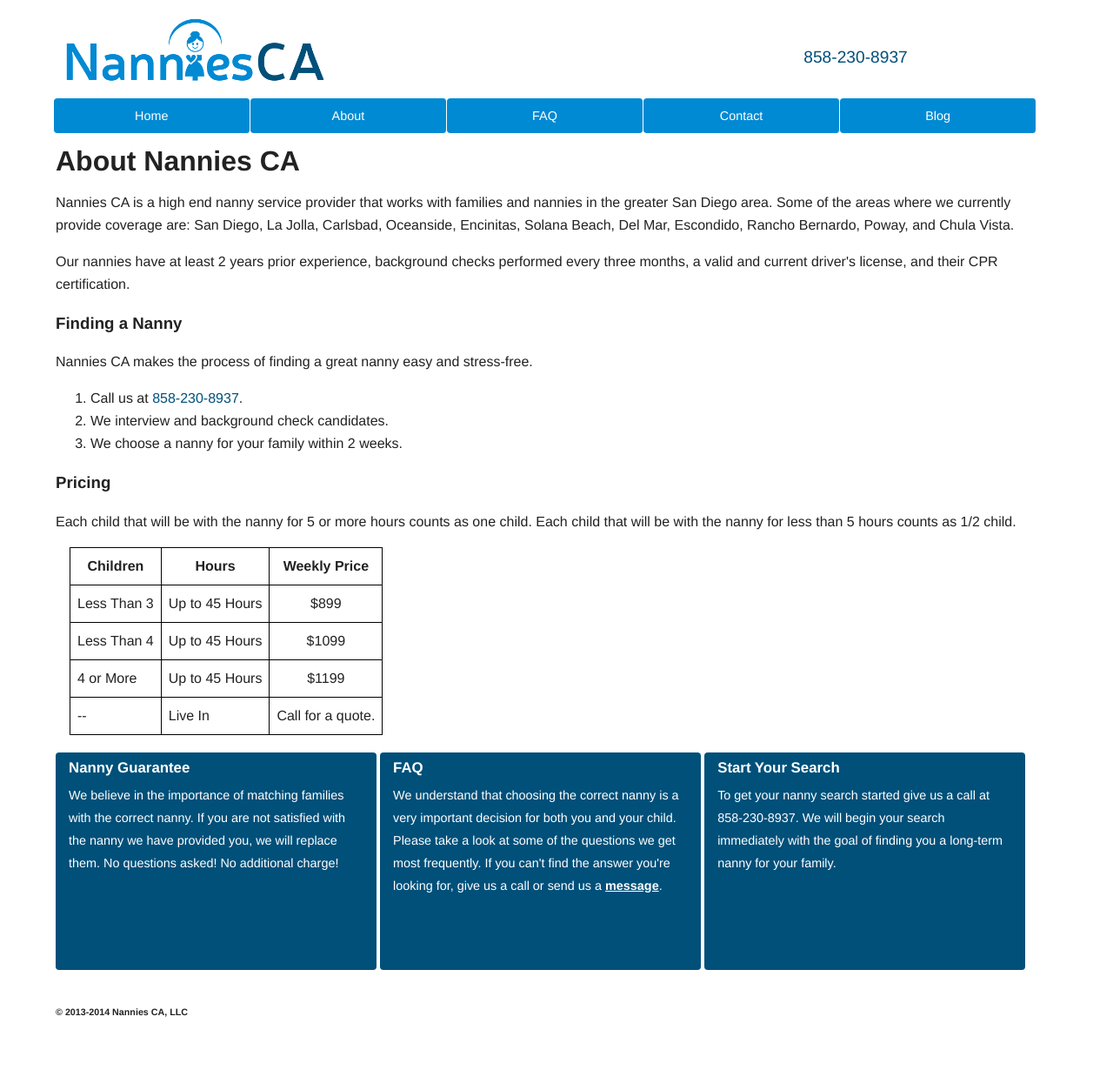
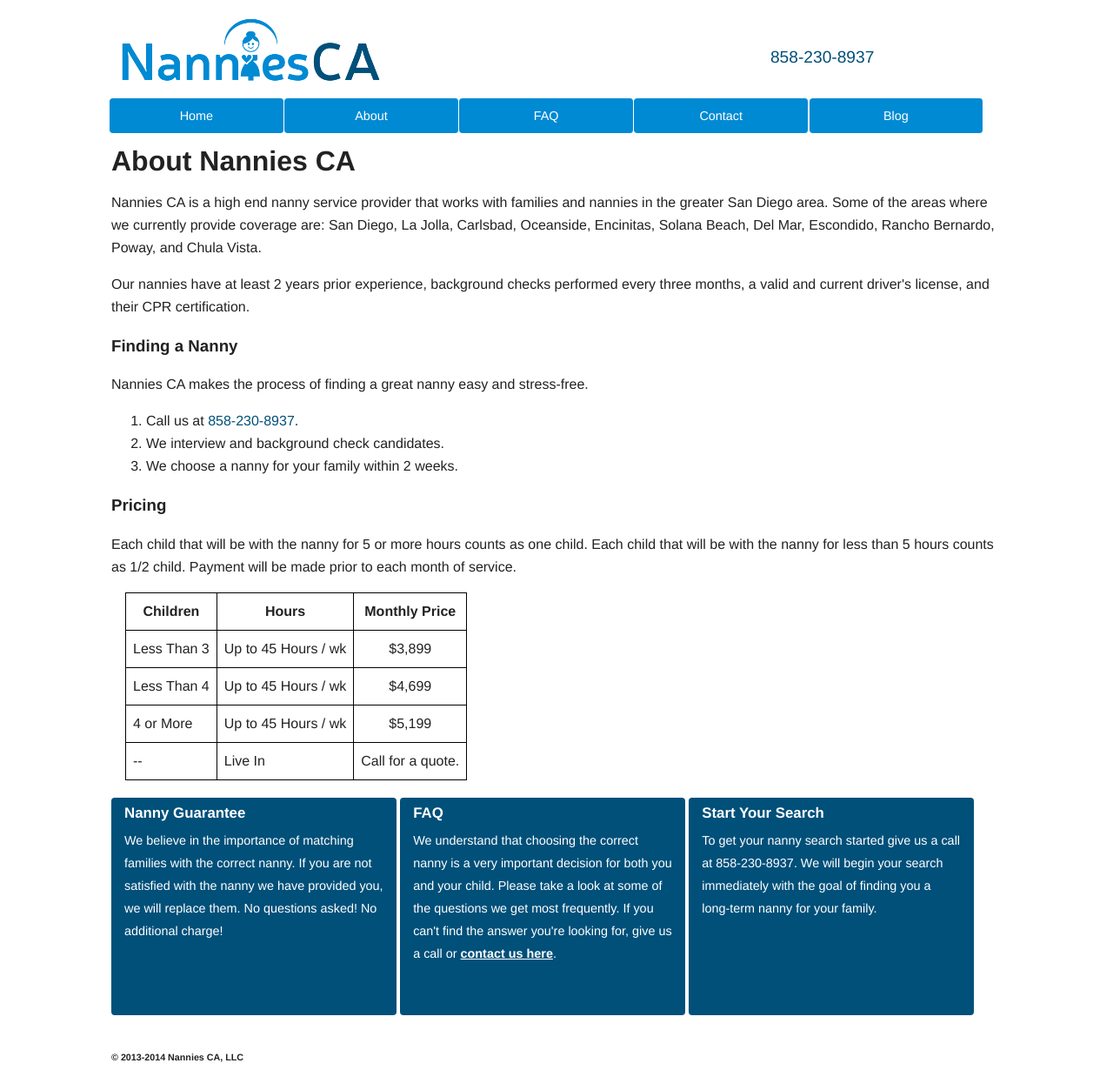
Before and after one commit to lhambsch/nannies_ca, a Django app: page /about/ in a window 1280 px wide. Shown: the whole page at 87% size. Before the commit the page ends 1169 px from the top, so only its background shows below. Run offline with Django 3.2, Linux system fonts and the light colour scheme; parts of the project's set-up code (start-up, migrations or seed data) failed here and were passed over; some libraries are stand-ins or nearby versions.

Commit message:
SEO changes, changed pricing to monthly, added Google Analytics

```diff
--- a/nannies_ca/settings.py
+++ b/nannies_ca/settings.py
@@ -100,7 +100,7 @@ EMAIL_HOST = 'smtp.gmail.com'
 EMAIL_PORT = 587
 # Optional SMTP authentication information for EMAIL_HOST
 EMAIL_HOST_USER = 'nanniesca@gmail.com'
-EMAIL_HOST_PASSWORD = 'Howard12'
+EMAIL_HOST_PASSWORD = 'w%rpke7e'
 
 EMAIL_USE_TLS = True
 
--- a/nannies_ca/views.py
+++ b/nannies_ca/views.py
@@ -10,18 +10,26 @@ from django.template import RequestContext
 
 
 def home(request):
-	return render(request, 'index.html')
+	title = "Find a Nanny, No Finder's Fee - San Diego, CA | Nannies CA"
+	description = "Nannies CA provides full-time nanny services for families in or around San Diego, CA who want a trustworthy nanny for their child or children."
+	return render(request, 'index.html', {'title': title, 'description': description})
 
 
 def about(request):
-	return render(request, 'about.html')
+	title = "Safe, Reliable, and Trustworthy Nannies - San Diego, CA | Nannies CA"
+	description = "Find a nanny with no finder's fee in San Diego, La Jolla, Coronado, Carlsbad, Oceanside, Encinitas, Solana Beach, Del Mar, or surrounding areas."
+	return render(request, 'about.html', {'title': title, 'description': description})
 
 
 def faq(request):
-	return render(request, 'faq.html')
+	title = "Questions and Answers About Our Nannies - San Diego, CA | Nannies CA"
+	description = "Your resource for finding a safe, reliable, and trustworthy nanny to care for your child."
+	return render(request, 'faq.html', {'title': title, 'description': description})
 
 
 def contact(request):
+	title = "Contact Us to Find a Nanny - San Diego, CA | Nannies CA"
+	description = "Contact Nannies CA if you have a question about finding a San Diego nanny or if you would like to get your search started today."
 	successful = False
 	if request.method == 'POST':
 		form = ContactForm(request.POST)
@@ -35,10 +43,10 @@ def contact(request):
 			send_mail('Online Inquiry', message, 'noreply@nanniesca.com', ['nanniesca@gmail.com'], fail_silently=False)
 			successful = True
 			form = ContactForm()
-			return render(request, 'contact.html', {'form': form, 'successful': successful})
+			return render(request, 'contact.html', {'form': form, 'successful': successful, 'title': title, 'description': description})
 	else:
 		form = ContactForm()
-	return render(request, 'contact.html', {'form': form, 'successful': successful})
+	return render(request, 'contact.html', {'form': form, 'successful': successful, 'title': title, 'description': description})
 
 
 def contact_email(request, first, last, phone, body):
@@ -47,7 +55,9 @@ def contact_email(request, first, last, phone, body):
 
 
 def news(request):
-	return render(request, 'news.html')
+	title = "Children's Events and Activites - San Diego, CA | Nannies CA"
+	description = "San Diego children's events and activities."
+	return render(request, 'news.html', {'title': title, 'description': description})
 
 
 def login(request):
@@ -80,5 +90,5 @@ class ContactForm(forms.Form):
 	last = forms.CharField(label='Last Name', max_length=20, required=False)
 	phone = forms.CharField(max_length=20, required=False)
 	email = forms.CharField(max_length=50, required=False)
-	contact = forms.BooleanField(label='Please Contact Me', required=False)
+	contact = forms.BooleanField(label='Please Contact Me', required=False, initial=True)
 	message = forms.CharField(widget=forms.Textarea)
--- a/static/css/main.css
+++ b/static/css/main.css
@@ -128,7 +128,7 @@ a.phone-link {
     float: right;
     line-height: 40px;
     border-radius: 5px;
-    margin: 10px 0;
+    /*margin: 10px 0 4px 0;*/
     height: 40px;
     width: 40px;
     background: #008AD3;
@@ -214,7 +214,7 @@ aside {
     border-radius: 4px;
     background: #00507A;
     color: white;
-    height: 215px;
+    height: 250px;
     font-size: .8em;
     vertical-align: top;
 }
@@ -425,6 +425,11 @@ article {
 }
 
 @media only screen and (min-width: 1025px) {
+    /*.wrapper {
+        width: 50%;
+        margin: 0 25%;
+    }*/
+
     #main-logo {
         height: 75px;
         width: 300px;
@@ -448,6 +453,34 @@ article {
         font-size: .9em;
         height: 250px;
         color: white;
+    }
+}
+
+@media only screen and (min-width: 1125px) {
+    .wrapper {
+        width: 80%;
+        margin: 0 10%;
+    }
+}
+
+@media only screen and (min-width: 1325px) {
+    .wrapper {
+        width: 70%;
+        margin: 0 15%;
+    }
+}
+
+@media only screen and (min-width: 1500px) {
+    .wrapper {
+        width: 60%;
+        margin: 0 20%;
+    }
+}
+
+@media only screen and (min-width: 1775px) {
+    .wrapper {
+        width: 50%;
+        margin: 0 25%;
     }
 }
 
--- a/templates/about.html
+++ b/templates/about.html
@@ -21,30 +21,30 @@
             </section>
             <section>
                 <h3>Pricing</h3>
-                <p>Each child that will be with the nanny for 5 or more hours counts as one child. Each child that will be with the nanny for less than 5 hours counts as 1/2 child.</p>
+                <p>Each child that will be with the nanny for 5 or more hours counts as one child. Each child that will be with the nanny for less than 5 hours counts as 1/2 child. Payment will be made prior to each month of service.</p>
                 <table id="pricing-table">
                     <thead>
                         <tr>
                             <th>Children</th>
                             <th>Hours</th>
-                            <th>Weekly Price</th>
+                            <th>Monthly Price</th>
                         </tr>
                     </thead>
                     <tbody>
                         <tr>
                             <td>Less Than 3</td>
-                            <td>Up to 45 Hours</td>
-                            <td class="center">$899</td>
+                            <td>Up to 45 Hours / wk</td>
+                            <td class="center">$3,899</td>
                         </tr>
                         <tr>
                             <td>Less Than 4</td>
-                            <td>Up to 45 Hours</td>
-                            <td class="center">$1099</td>
+                            <td>Up to 45 Hours / wk</td>
+                            <td class="center">$4,699</td>
                         </tr>
                         <tr>
                             <td>4 or More</td>
-                            <td>Up to 45 Hours</td>
-                            <td class="center">$1199</td>
+                            <td>Up to 45 Hours / wk</td>
+                            <td class="center">$5,199</td>
                         </tr>
                         <tr>
                             <td>--</td>
@@ -67,7 +67,7 @@
         <aside class="aside-link">
             <a class="aside-link" href="/faq">
                 <h3>FAQ</h3>
-                <p>We understand that choosing the correct nanny is a very important decision for both you and your child. Please take a look at some of the questions we get most frequently. If you can't find the answer you're looking for, give us a call or send us a <strong><a class="inline-link" href="/contact">message</a></strong>.</p>
+                <p>We understand that choosing the correct nanny is a very important decision for both you and your child. Please take a look at some of the questions we get most frequently. If you can't find the answer you're looking for, give us a call or <strong><a class="inline-link" href="/contact">contact us here</a></strong>.</p>
             </a>
         </aside>
         <aside>
--- a/templates/base.html
+++ b/templates/base.html
@@ -6,9 +6,10 @@
     <head>
         <meta charset="utf-8">
         <meta http-equiv="X-UA-Compatible" content="IE=edge,chrome=1">
-        <title>Nannies CA - San Diego, CA - High end nanny referral services</title>
-        <meta name="description" content="">
+        <title>{{ title }}</title>
+        <meta name="description" content="{{ description }}">
         <meta name="viewport" content="width=device-width">
+        <meta name="google-site-verification" content="fvuh-YqvhVu76jCPz_GGP8go1F-JPVkSYsEqUs7bag0" />
 
 
         <link rel="shortcut icon" href="/static/img/favicon.ico" type="image/x-icon">
@@ -56,10 +57,14 @@
         <script src="/static/js/main.js"></script>
 
         <script>
-            var _gaq=[['_setAccount','UA-XXXXX-X'],['_trackPageview']];
-            (function(d,t){var g=d.createElement(t),s=d.getElementsByTagName(t)[0];
-            g.src='//www.google-analytics.com/ga.js';
-            s.parentNode.insertBefore(g,s)}(document,'script'));
+            (function(i,s,o,g,r,a,m){i['GoogleAnalyticsObject']=r;i[r]=i[r]||function(){
+            (i[r].q=i[r].q||[]).push(arguments)},i[r].l=1*new Date();a=s.createElement(o),
+            m=s.getElementsByTagName(o)[0];a.async=1;a.src=g;m.parentNode.insertBefore(a,m)
+            })(window,document,'script','//www.google-analytics.com/analytics.js','ga');
+
+            ga('create', 'UA-21114846-1', 'nanniesca.com');
+            ga('send', 'pageview');
+
         </script>
     </body>
 </html>
```
Also changed, not shown: templates/faq.html (+8 -4 lines), 2 other files.
